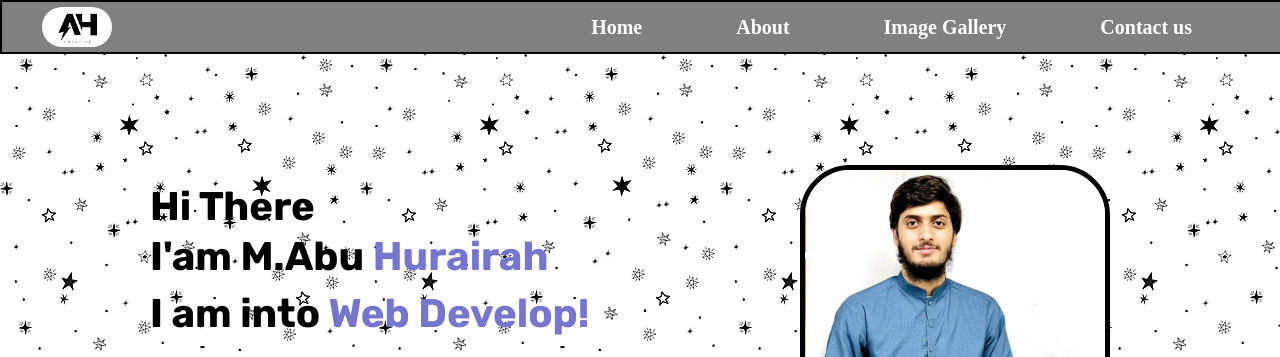
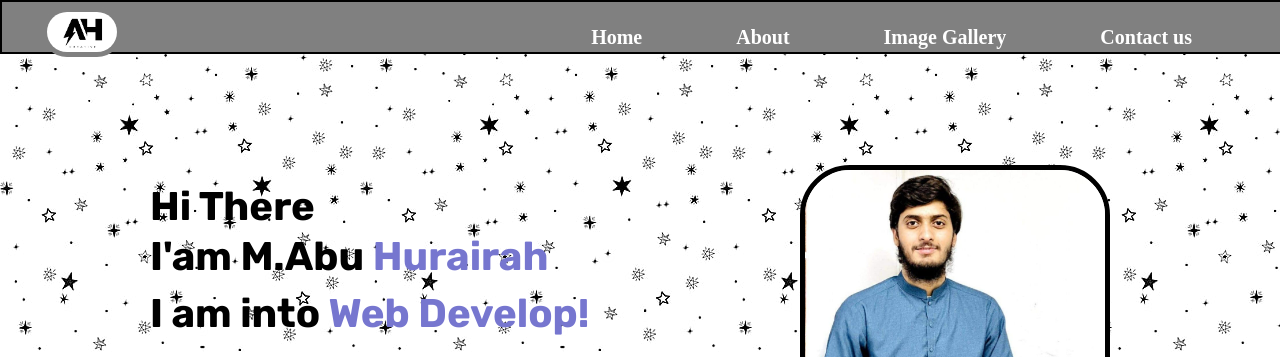
Before and after one commit to ITZ-HURAIRAH18/porfolio, a plain HTML site: page index.html in a window 1280 px wide. In both pictures the pointer is over the picture 77 px from the left and 27 px from the top of the page. Shown: the top 357 px of the page. Drawn offline with Linux system fonts and the light colour scheme.

Commit message:
Update index.html

```diff
--- a/index.html
+++ b/index.html
@@ -148,6 +148,9 @@
     img{
         cursor: pointer;
     }
+       img:hover{
+        border: 5px solid gray;
+    }
 </style>
 
 <body>
```
